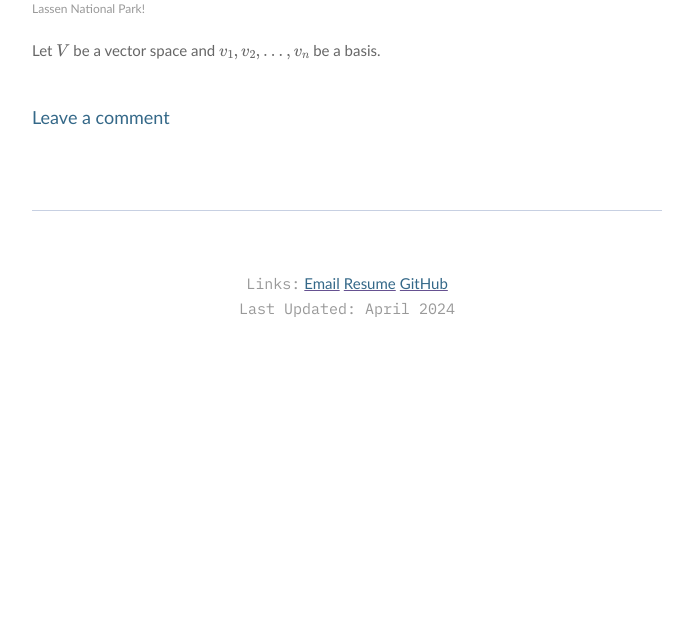
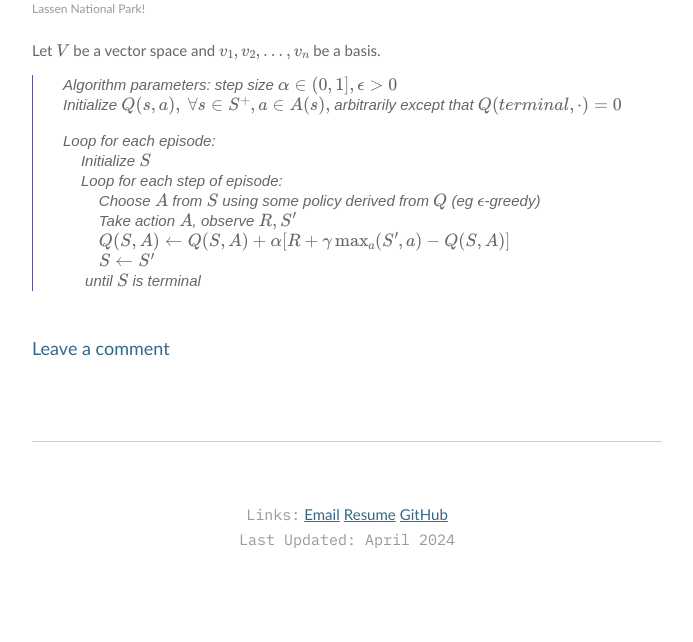
Before and after one commit to ali-almasi/ali-almasi.github.io, a Jekyll site: the page built from _posts/2024-06-11-info_proof_primes.md, in a window 1280 px wide. Shown: the part 664-1306 px from the top of the page, without its empty margins (293-986 px from the left). Built offline with Jekyll 4.4.1, drawn with Linux system fonts in a browser that asks for light colours; formulas are drawn with MathJax 3; before the commit the page ends 1075 px from its top, so only the background shows below that.

Commit message:
Update 2024-06-11-info_proof_primes.md

```diff
--- a/_posts/2024-06-11-info_proof_primes.md
+++ b/_posts/2024-06-11-info_proof_primes.md
@@ -8,3 +8,14 @@ usemathjax: true
 ---
 
 Let $V$ be a vector space and $\{v_1, v_2, \dots, v_n\}$ be a basis.
+> Algorithm parameters: step size  $\alpha \in (0 , 1] , \epsilon > 0$
+Initialize  $Q  ( s, a ), \  \forall s \in S^+ , a \in A ( s ),$ arbitrarily except that $Q ( terminal , \cdot ) = 0$
+>
+> Loop for each episode:
+$\quad$Initialize $S$
+$\quad$Loop  for  each  step  of  episode:
+$\qquad$Choose  $A$ from $S$ using some policy derived from $Q$ (eg $\epsilon$-greedy)
+$\qquad$Take action $A$, observe $R, S'$
+$\qquad Q(S,A) \leftarrow Q(S,A) + \alpha[R+\gamma \max_a(S', a) - Q(S, A)]$
+$\qquad S \leftarrow S'$
+$\quad$ until $S$ is terminal
```
